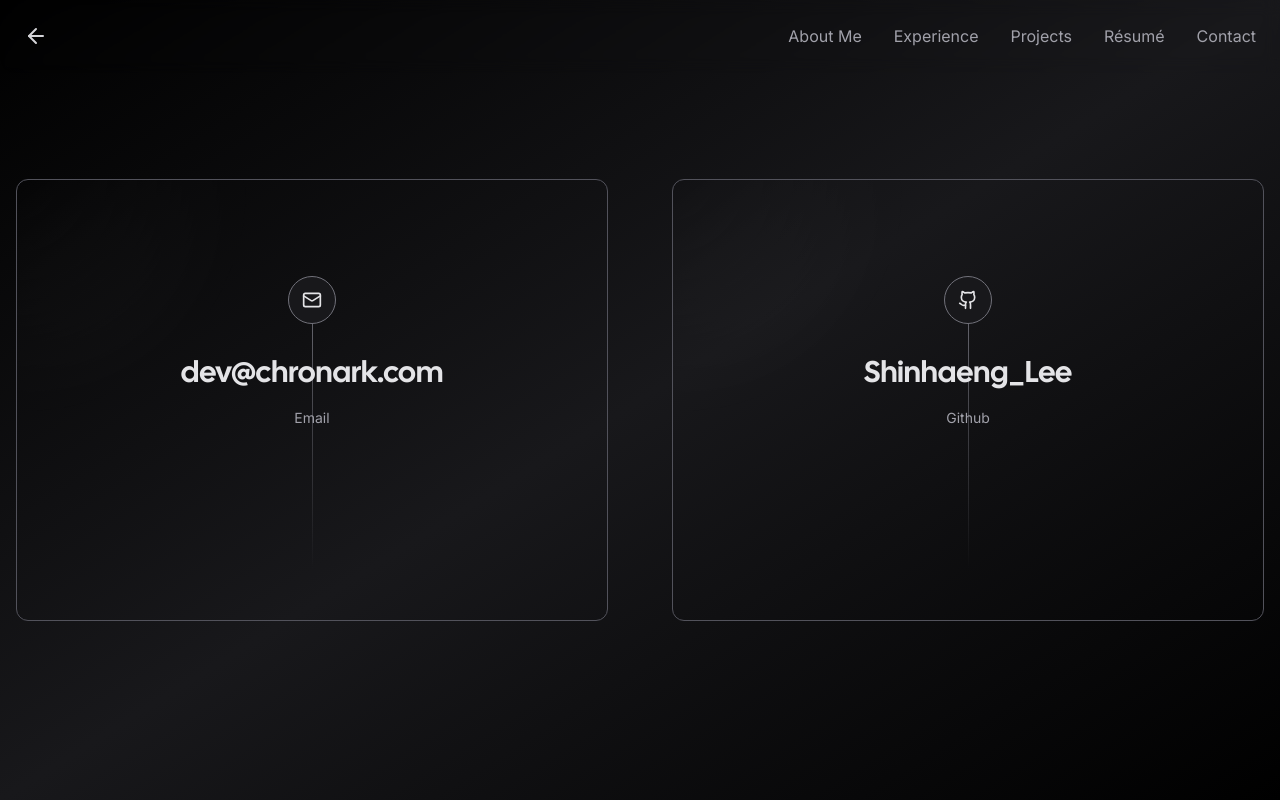
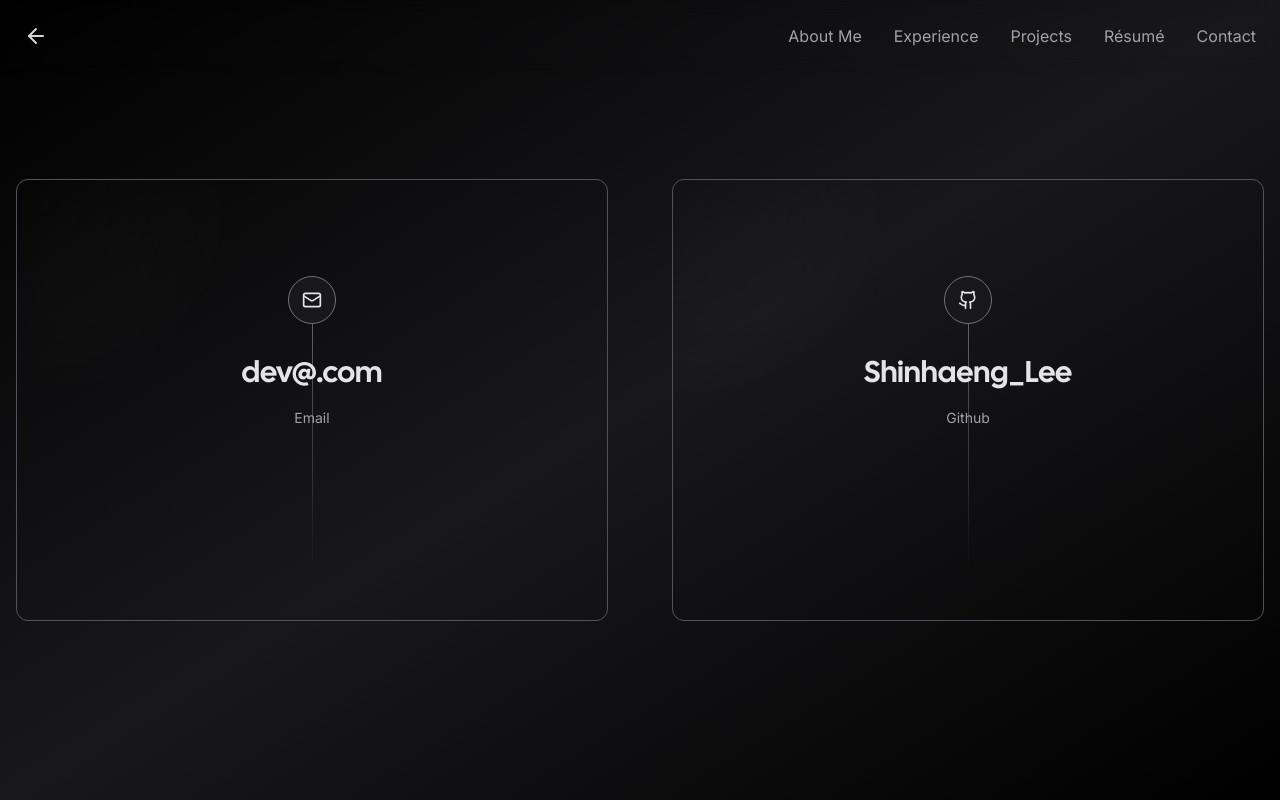
Before and after one commit to OneOfCosmosMostWanted/personal_web, a Next.js app: page /contact in a window 1280 px wide. Built offline with nearby package versions, Linux system fonts and the light colour scheme; no server answers; what tailwindcss-debug-screens would draw is missing.

Commit message:
email updated

```diff
--- a/app/contact/page.tsx
+++ b/app/contact/page.tsx
@@ -7,9 +7,9 @@ import { Card } from "../components/card";
 const socials = [
 	{
 		icon: <Mail size={20} />,
-		href: "mailto:dev@chronark.com",
+		href: "mailto:dev@.com",
 		label: "Email",
-		handle: "dev@chronark.com",
+		handle: "dev@.com",
 	},
 	{
 		icon: <Github size={20} />,
```
